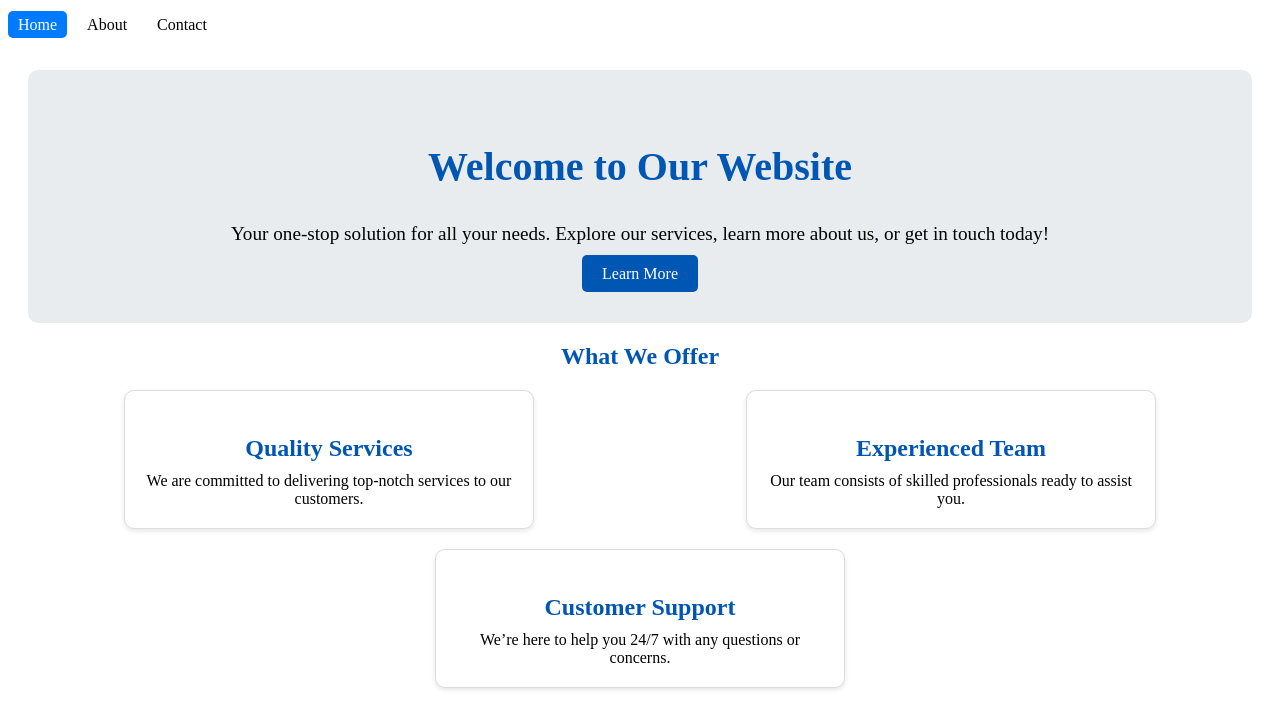
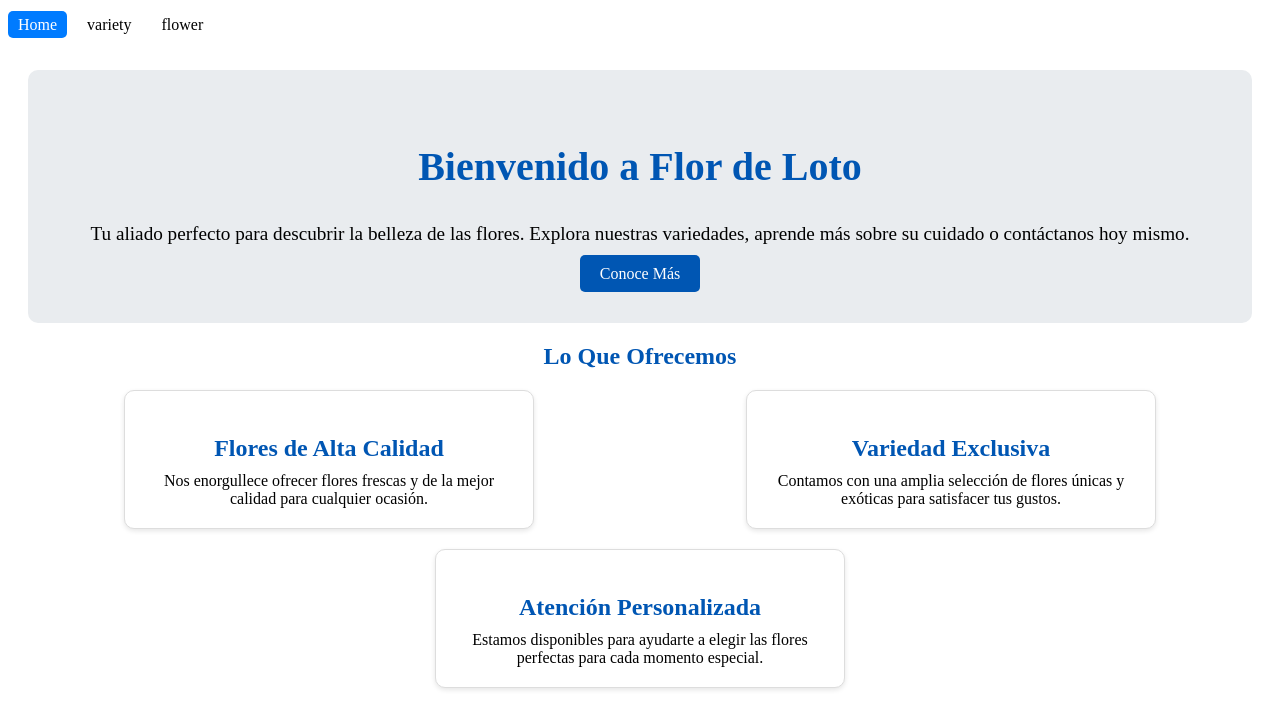
Before and after one commit to ITZUK1/cadenaserver, an Angular app in the folder FLOR-LOTO/: page /home in a window 1280 px wide. Shown: the top 728 px of the page. Built offline with nearby package versions, Linux system fonts and the light colour scheme.

Commit message:
se cambio el idioma

```diff
--- a/FLOR-LOTO/src/app/app.component.html
+++ b/FLOR-LOTO/src/app/app.component.html
@@ -1,8 +1,8 @@
 <nav>
   <ul>
     <li><a routerLink="/home" routerLinkActive="active">Home</a></li>
-    <li><a routerLink="/variety" routerLinkActive="active">About</a></li>
-    <li><a routerLink="/flower" routerLinkActive="active">Contact</a></li>
+    <li><a routerLink="/variety" routerLinkActive="active">variety</a></li>
+    <li><a routerLink="/flower" routerLinkActive="active">flower</a></li>
   </ul>
 </nav>
 
--- a/FLOR-LOTO/src/app/components/pantalla-inicio/pantalla-inicio.component.html
+++ b/FLOR-LOTO/src/app/components/pantalla-inicio/pantalla-inicio.component.html
@@ -1,23 +1,23 @@
 <section class="home-container">
   <div class="hero">
-      <h1>Welcome to Our Website</h1>
-      <p>Your one-stop solution for all your needs. Explore our services, learn more about us, or get in touch today!</p>
-      <a routerLink="/about" class="btn-primary">Learn More</a>
+      <h1>Bienvenido a Flor de Loto</h1>
+      <p>Tu aliado perfecto para descubrir la belleza de las flores. Explora nuestras variedades, aprende más sobre su cuidado o contáctanos hoy mismo.</p>
+      <a routerLink="/flower" class="btn-primary">Conoce Más</a>
   </div>
   <div class="features">
-      <h2>What We Offer</h2>
+      <h2>Lo Que Ofrecemos</h2>
       <div class="feature-list">
           <div class="feature-item">
-          <h3>Quality Services</h3>
-          <p>We are committed to delivering top-notch services to our customers.</p>
+              <h3>Flores de Alta Calidad</h3>
+              <p>Nos enorgullece ofrecer flores frescas y de la mejor calidad para cualquier ocasión.</p>
           </div>
           <div class="feature-item">
-          <h3>Experienced Team</h3>
-          <p>Our team consists of skilled professionals ready to assist you.</p>
+              <h3>Variedad Exclusiva</h3>
+              <p>Contamos con una amplia selección de flores únicas y exóticas para satisfacer tus gustos.</p>
           </div>
           <div class="feature-item">
-          <h3>Customer Support</h3>
-          <p>We’re here to help you 24/7 with any questions or concerns.</p>
+              <h3>Atención Personalizada</h3>
+              <p>Estamos disponibles para ayudarte a elegir las flores perfectas para cada momento especial.</p>
           </div>
       </div>
   </div>
--- a/FLOR-LOTO/src/index.html
+++ b/FLOR-LOTO/src/index.html
@@ -2,7 +2,7 @@
 <html lang="en">
 <head>
   <meta charset="utf-8">
-  <title>FLORLOTO</title>
+  <title>FLOR LOTO</title>
   <base href="/">
   <meta name="viewport" content="width=device-width, initial-scale=1">
   <link rel="icon" type="image/x-icon" href="assets/img/flor.png  ">
```
Lines whose indentation alone changed are shown as unchanged.
